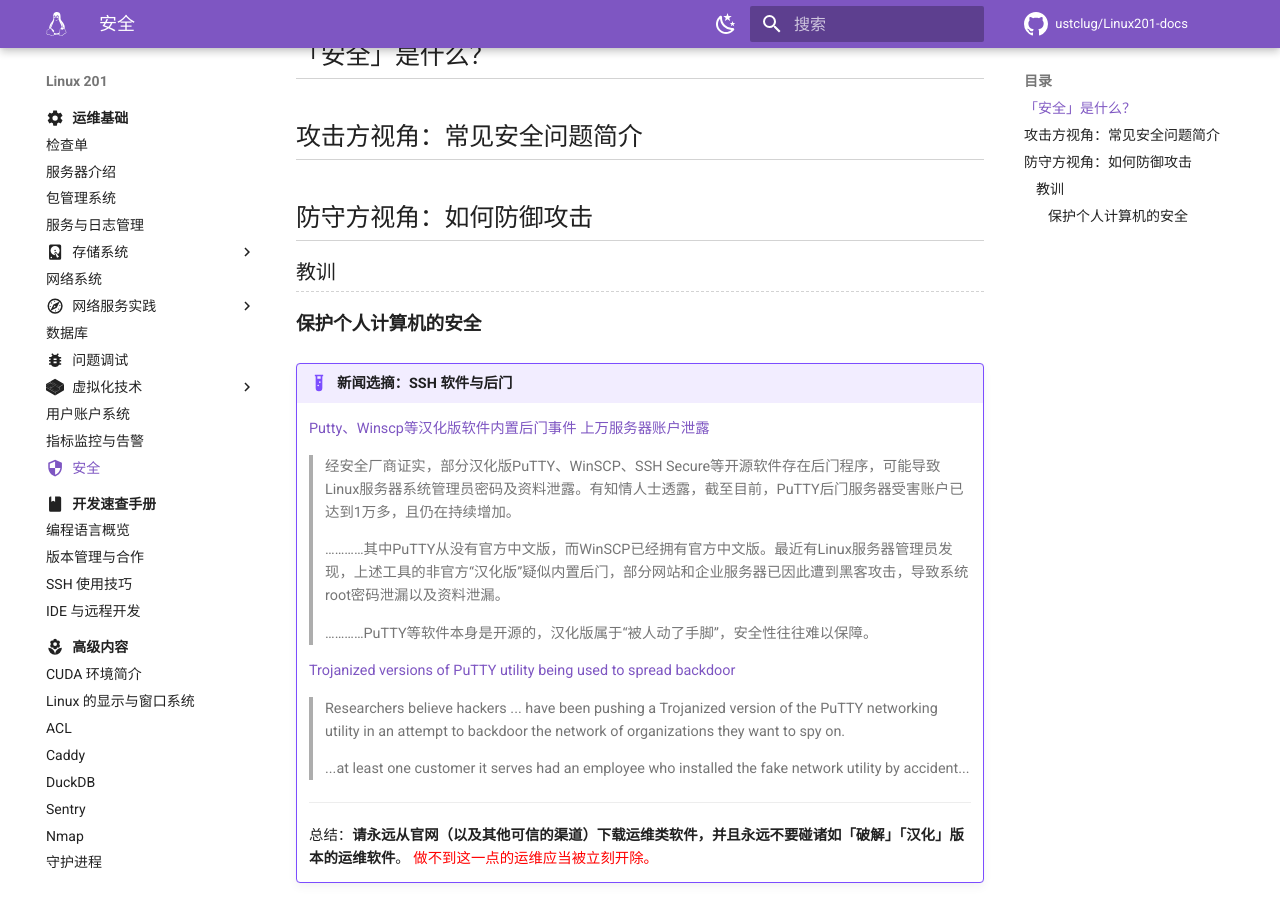
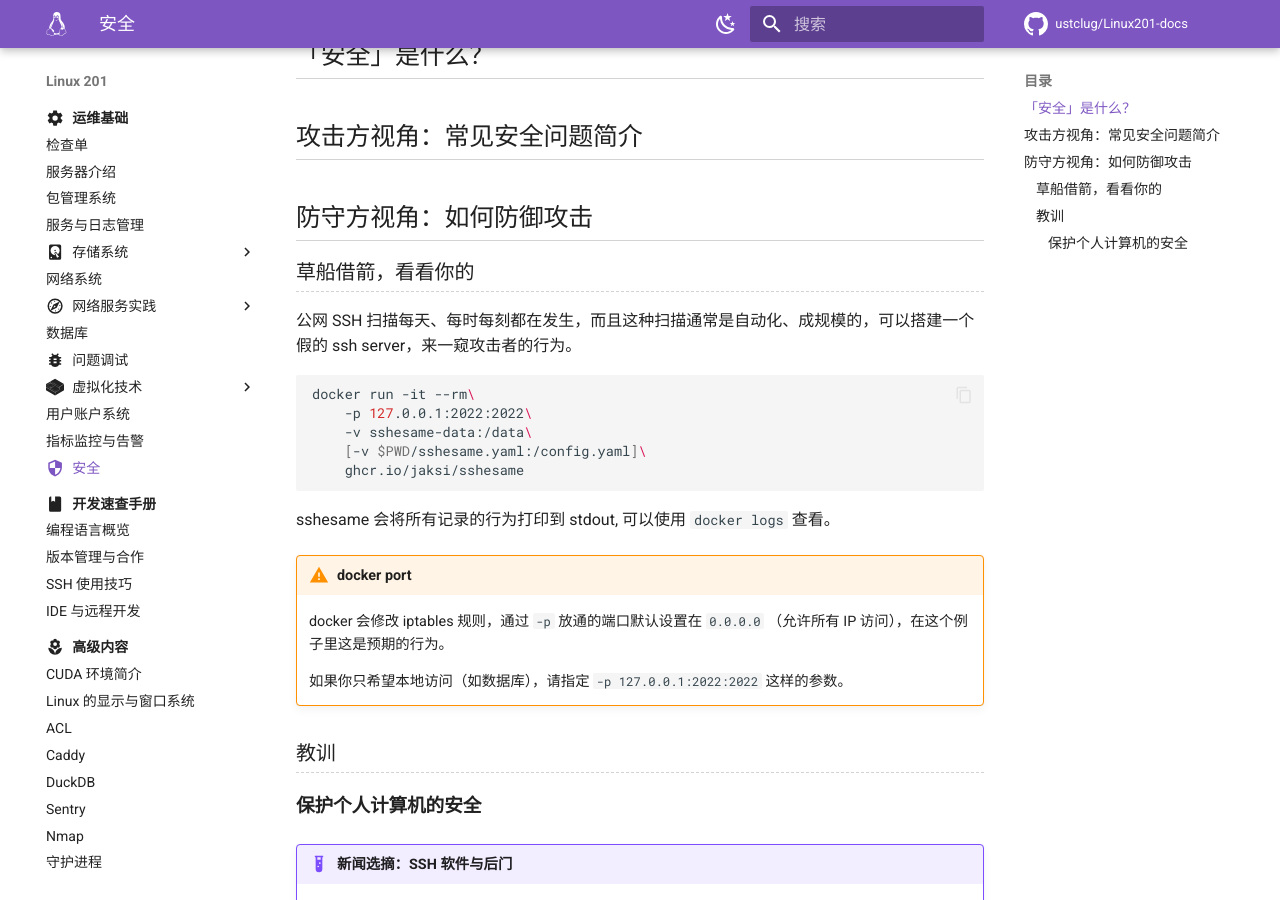
Before and after one commit to ustclug/Linux201-docs, an MkDocs documentation site: the page built from docs/ops/security.md, in a window 1280 px wide and 900 px high, scrolled down 223 px. Built offline with MkDocs 1.6.1 and Material for MkDocs 9.7.7, drawn with Linux system fonts in a browser that asks for light colours; comment, search, counter and statistics services are not loaded.

Commit message:
ops/security: add fakessh

````diff
--- a/docs/ops/security.md
+++ b/docs/ops/security.md
@@ -11,6 +11,26 @@ icon: material/security
 ## 攻击方视角：常见安全问题简介 {#attackers}
 
 ## 防守方视角：如何防御攻击 {#defenders}
+
+### 草船借箭，看看你的 {$fakessh}
+
+公网 SSH 扫描每天、每时每刻都在发生，而且这种扫描通常是自动化、成规模的，可以搭建一个假的 ssh server，来一窥攻击者的行为。
+
+```bash
+docker run -it --rm\
+    -p 127.0.0.1:2022:2022\
+    -v sshesame-data:/data\
+    [-v $PWD/sshesame.yaml:/config.yaml]\
+    ghcr.io/jaksi/sshesame
+```
+
+sshesame 会将所有记录的行为打印到 stdout, 可以使用 `docker logs` 查看。
+
+!!! warning "docker port"
+
+    docker 会修改 iptables 规则，通过 `-p` 放通的端口默认设置在 `0.0.0.0` （允许所有 IP 访问），在这个例子里这是预期的行为。
+
+    如果你只希望本地访问（如数据库），请指定 `-p 127.0.0.1:2022:2022` 这样的参数。
 
 ### 教训 {#lessons}
 
````
